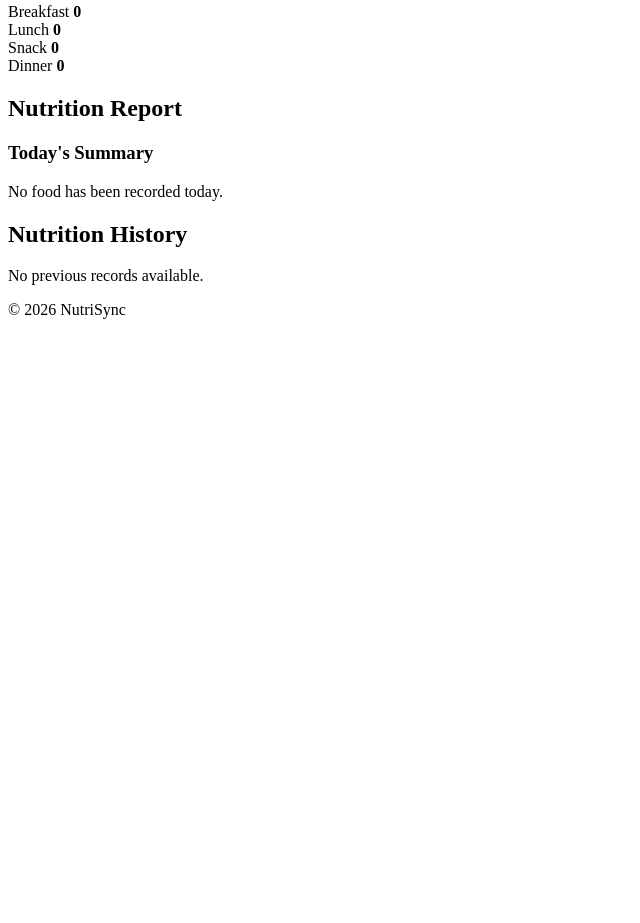
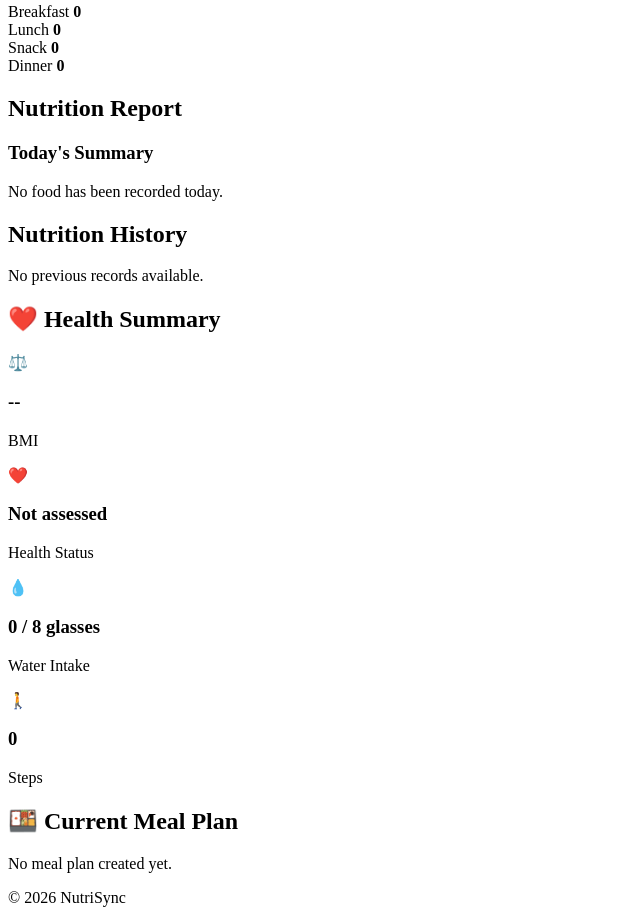
Before and after one commit to missv873-pixel/NutriSync, a plain HTML site: page dashboard.html in a window 1280 px wide. Shown: the part 818-1741 px from the top of the page, without its empty margins (0-640 px from the left). Before the commit the page ends 1153 px from the top, so only its background shows below. Drawn offline with Linux system fonts and the light colour scheme; sample sign-in values are in the browser's storage.

Commit message:
dashboard.html

```diff
--- a/dashboard.html
+++ b/dashboard.html
@@ -191,6 +191,90 @@
 
             </div>
 
+               </section>
+
+
+        <!-- HEALTH SUMMARY -->
+
+        <section>
+
+            <h2>❤️ Health Summary</h2>
+
+            <div class="summary-grid">
+
+                <div class="summary-card">
+
+                    <span>⚖️</span>
+
+                    <h3 id="dashboardBMI">
+                        --
+                    </h3>
+
+                    <p>BMI</p>
+
+                </div>
+
+
+                <div class="summary-card">
+
+                    <span>❤️</span>
+
+                    <h3 id="dashboardHealthStatus">
+                        Not assessed
+                    </h3>
+
+                    <p>Health Status</p>
+
+                </div>
+
+
+                <div class="summary-card">
+
+                    <span>💧</span>
+
+                    <h3 id="dashboardWater">
+                        0 / 8 glasses
+                    </h3>
+
+                    <p>Water Intake</p>
+
+                </div>
+
+
+                <div class="summary-card">
+
+                    <span>🚶</span>
+
+                    <h3 id="dashboardSteps">
+                        0
+                    </h3>
+
+                    <p>Steps</p>
+
+                </div>
+
+            </div>
+
+        </section>
+
+
+        <!-- MEAL PLAN SUMMARY -->
+
+        <section>
+
+            <h2>🍱 Current Meal Plan</h2>
+
+            <div
+                id="dashboardMealPlan"
+                class="report-card"
+            >
+
+                <p>
+                    No meal plan created yet.
+                </p>
+
+            </div>
+
         </section>
 
 
```
